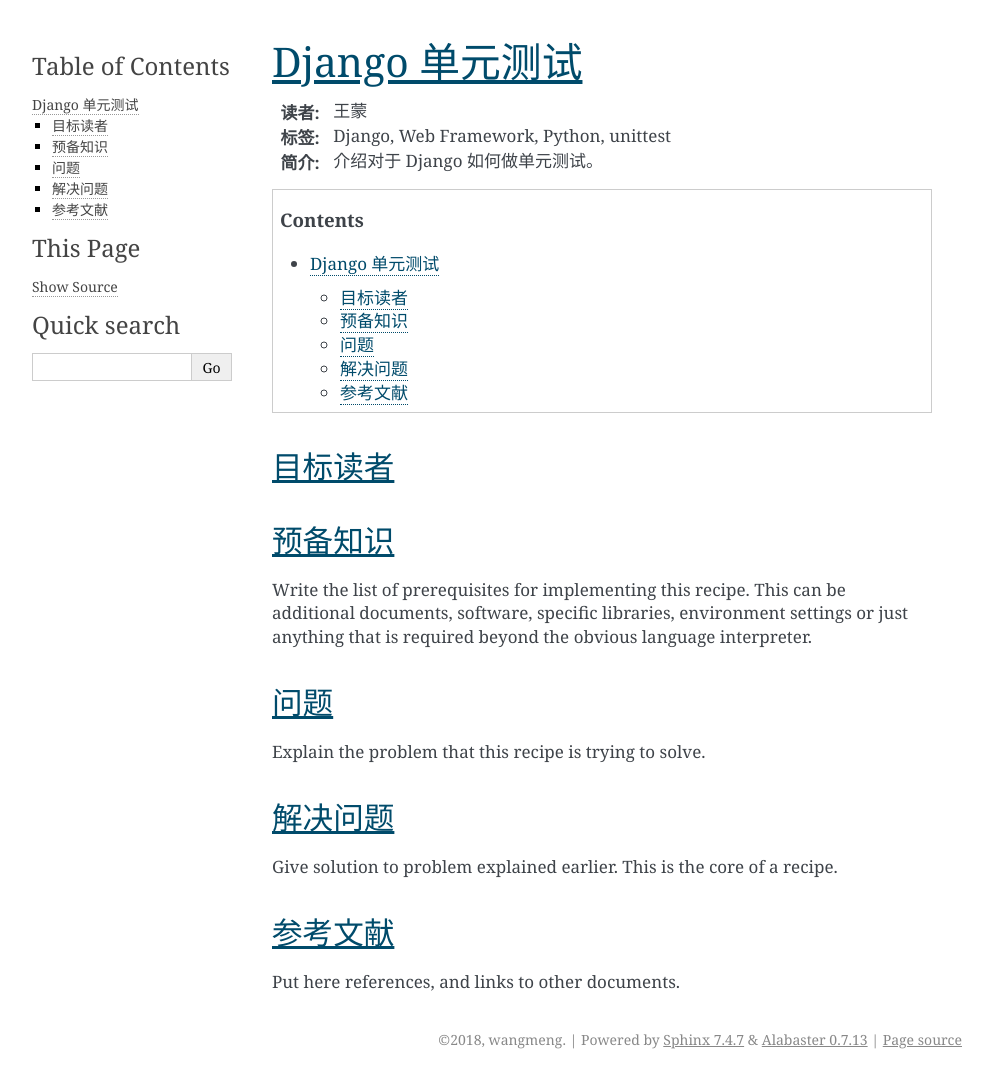
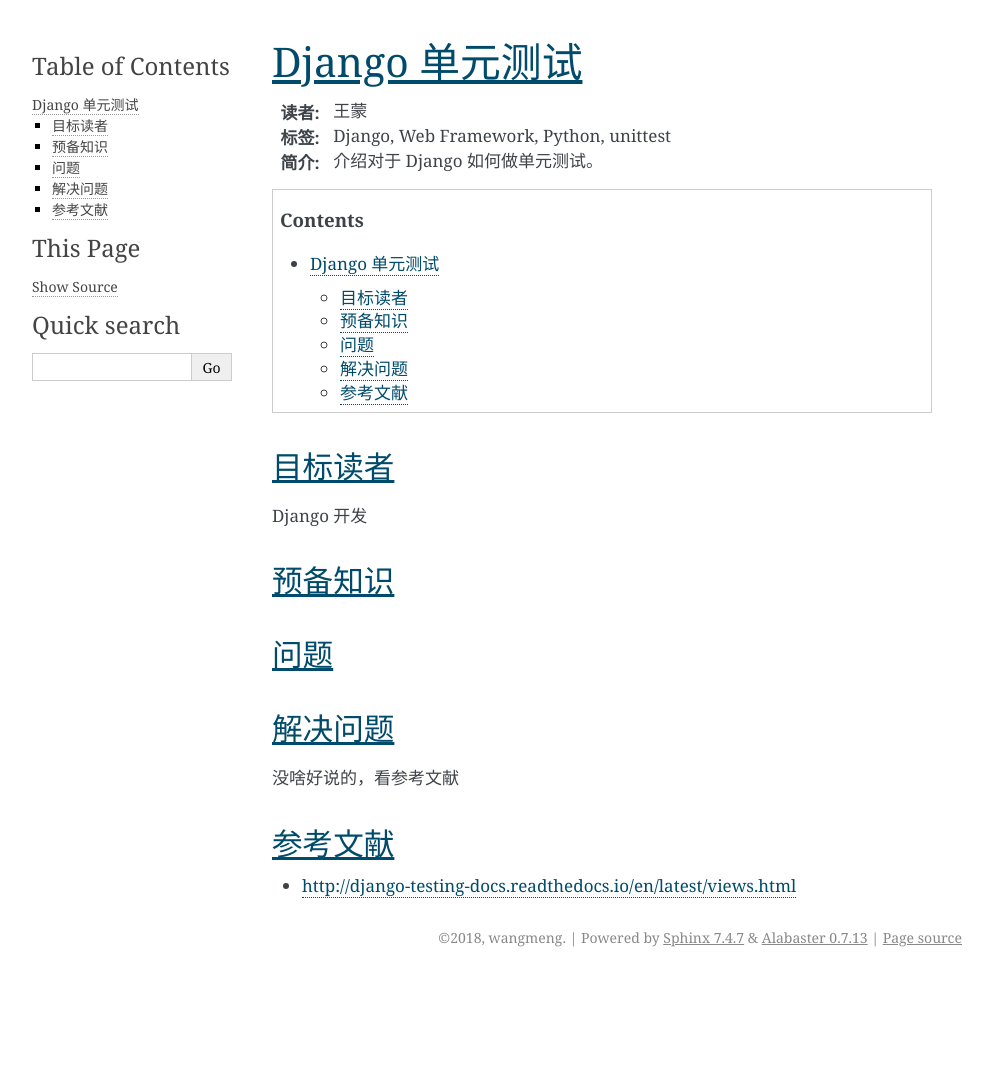
Before and after one commit to noonecare/python, a Sphinx documentation site: the page built from docs/django/basic_components/django-unittest.rst, in a window 1280 px wide. Shown: the whole page, without its empty margins (148-1140 px from the left). Built offline with Sphinx 7.4.7, drawn with Linux system fonts in a browser that asks for light colours; pages that are not in the unit, such as notebooks, are missing from menus; after the commit the page ends 977 px from its top, so only the background shows below that.

Commit message:
单元测试

```diff
--- a/docs/django/basic_components/django-unittest.rst
+++ b/docs/django/basic_components/django-unittest.rst
@@ -14,31 +14,23 @@
 目标读者
 ========
 
-
+Django 开发
 
 预备知识
 =============
-
-Write the list of prerequisites for implementing this recipe.  This
-can be additional documents, software, specific libraries, environment
-settings or just anything that is required beyond the obvious language
-interpreter.
 
 
 问题
 =======
 
-Explain the problem that this recipe is trying to solve.
 
 
 解决问题
 ========
 
-Give solution to problem explained earlier.  This is the core of a
-recipe.
-
+没啥好说的，看参考文献
 
 参考文献
 =========
 
-Put here references, and links to other documents.
+- http://django-testing-docs.readthedocs.io/en/latest/views.html
```
